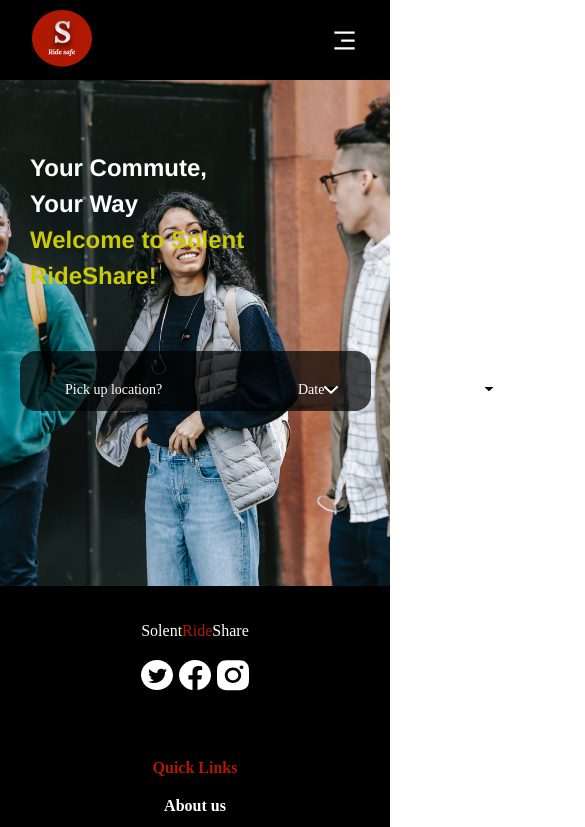
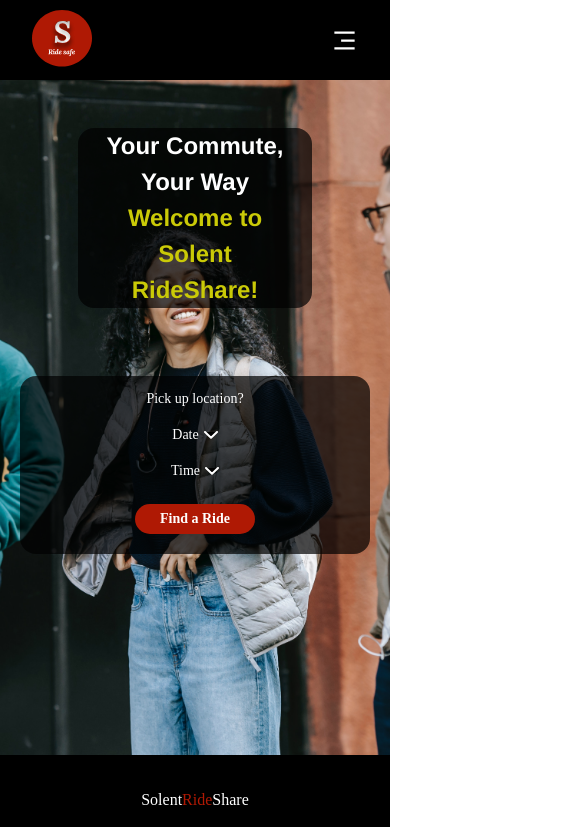
Before and after one commit to MariusBaldovin/Solent_Ride_Share, a React (Create React App) app: page / in a window 390 px wide. Shown: the top 827 px of the page, 585 px wide, since content can reach past the window. Built offline with nearby package versions, Linux system fonts and the light colour scheme; no server answers.

Commit message:
implemented firestore, created RidesOffers.js component

```diff
--- a/package.json
+++ b/package.json
@@ -3,6 +3,7 @@
   "version": "0.1.0",
   "private": true,
   "dependencies": {
+    "@firebase/firestore": "^4.1.3",
     "@testing-library/jest-dom": "^5.17.0",
     "@testing-library/react": "^13.4.0",
     "@testing-library/user-event": "^13.5.0",
--- a/src/App.js
+++ b/src/App.js
@@ -14,6 +14,7 @@
   Support,
   SignUp,
   SignIn,
+  RidesOffered,
 } from "./components";
 import "./App.css";
 import { AuthContextProvider } from "./components/context/Authcontext";
@@ -34,6 +35,7 @@
             <Route path="/Support" element={<Support />} />
             <Route path="/SignUp" element={<SignUp />} />
             <Route path="/SignIn" element={<SignIn />} />
+            <Route path="/RidesOffered" element={<RidesOffered />} />
             // Catch all unmatched routes
             <Route path="*" element={<NotFound />} />
           </Routes>
--- a/src/components/firebase.js
+++ b/src/components/firebase.js
@@ -2,6 +2,8 @@
 import { initializeApp } from "firebase/app";
 import { getAnalytics } from "firebase/analytics";
 import { getAuth } from "firebase/auth";
+import { getFirestore } from "firebase/firestore";
+
 // TODO: Add SDKs for Firebase products that you want to use
 // https://firebase.google.com/docs/web/setup#available-libraries
 
@@ -23,3 +25,6 @@
 // Initialize Firebase Authentication and get a reference to the service
 export const auth = getAuth(app);
 export default app;
+
+//init services (database)
+export const db = getFirestore(app);
--- a/src/components/home/Home.css
+++ b/src/components/home/Home.css
@@ -1,35 +1,36 @@
+/*background*/
 .solent__background {
     background-image: url("../../assets/background.jpg");
     background-size: cover;
     background-repeat: no-repeat;
     background-position: top;
-    height: 70vh;
-    /* Set the height to 100% of the viewport height */
+    height: 100vh;
     width: 100%;
-    /* Set the width to 100% */
-    position: relative;
 }
 
 
 /*Your Commute your Way
- Welcome to Solent RideShare! styling*/
+ Welcome to Solent RideShare!*/
 .solent__label {
-    height: 261px;
-    width: 631px;
+    height: auto;
+    width: 35%;
+    background-color: #000000b2;
+    overflow: hidden;
+    padding: 2em;
+    border-radius: 16px;
+    top: 3em;
+    left: 20px;
+    position: relative;
 }
 
 .solent__label .solent__slogan {
     color: transparent;
     font-family: "Inter-Bold", Helvetica;
     font-size: 3rem;
-    max-width: 90%;
     font-weight: 700;
-    left: 20px;
     letter-spacing: 0;
     line-height: 67.9px;
-    position: relative;
-    width: 631px;
-    top: 70px;
+    width: 100%;
 }
 
 .solent__label .solent__text-wrapper {
@@ -37,46 +38,45 @@
 }
 
 .solent__label .welcome__span {
+
     color: #caca07;
 }
 
-
+/* find a ride search div */
 .searching {
     background-color: #000000b2;
     border-radius: 16px;
     height: 80px;
-    position: relative;
     max-width: 789px;
-    width: 80%;
-    top: 150px;
-    left: 20px;
+    margin: 150px 0 0 20px;
+    /* Use margin to center vertically and horizontally */
+    padding: 0 20px;
+    /* Add padding for spacing on the sides */
     display: flex;
     justify-content: space-between;
     align-items: center;
 
 }
 
+
+/* find a ride button */
 .searching .find-a-ride-button {
     background-color: #af1904;
-    border-radius: 10px;
+    border-radius: 16px;
     height: 43px;
-    left: 606px;
-    position: relative;
+    width: 100%;
     max-width: 159px;
-    width: 100%;
     color: #ffffff;
     display: flex;
     justify-content: center;
     align-items: center;
+    margin: auto 10px;
+
+
+
 }
 
-/* Hover effect: change background color and text color */
-.searching .find-a-ride-button:hover {
-    background-color: #ffffff;
-    color: #af1904;
-    transition: fill ease-in 0.3s;
-}
-
+/* find a ride text */
 .searching .solent__find-a-ride {
     font-size: 16.7px;
     font-weight: 700;
@@ -87,60 +87,49 @@
     white-space: nowrap;
 }
 
-.searching .solent__pickup-location {
+/* Hover effect: change background color and text color */
+.searching .find-a-ride-button:hover {
+    background-color: #ffffff;
+    color: #af1904;
+    transition: fill ease-in 0.3s;
+}
+
+/*  pick up location, date and time */
+.searching .solent__pickup-location,
+.searching .solent__pickup-date,
+.searching .solent__pickup-time {
     color: #ffffff;
     font-size: 18.8px;
     font-weight: 400;
-    left: 45px;
     letter-spacing: 0;
     line-height: normal;
-    position: absolute;
-    top: 26px;
-    width: 158px;
+
+    display: flex;
+    justify-content: center;
+    align-items: center;
+    margin-right: auto;
 }
 
+/* placeholder color*/
 .pickup__input-box::placeholder {
     color: grey;
 }
 
-
-.searching .solent__pickup-date {
-    color: #ffffff;
-    font-size: 18.8px;
-    font-weight: 400;
-    left: 278px;
-    letter-spacing: 0;
-    line-height: normal;
-    position: absolute;
-    top: 26px;
-    width: 45px;
-}
-
-
-.searching .solent__pickup-time {
-    color: #ffffff;
-    font-size: 18.8px;
-    font-weight: 400;
-    left: 433px;
-    letter-spacing: 0;
-    line-height: normal;
-    position: absolute;
-    top: 26px;
-    width: 46px;
-}
-
+/* Pickup Location input */
 .pickup__input-box {
     font-size: 16px;
     font-weight: 400;
     top: 23px;
     width: 180px;
     border-radius: 16px;
+    text-align: center;
 }
 
 .pickup__location {
     text-align: center;
 }
 
+/* Date input */
 input[type="date"] {
     font-size: 16px;
     font-weight: 400;
@@ -150,7 +139,7 @@
     text-align: center;
 }
 
-
+/* Time input */
 input[type="time"] {
     font-size: 16px;
     font-weight: 400;
@@ -158,9 +147,15 @@
     top: 23px;
     width: 90px;
     text-align: center;
+}
+
+.solent__pickup-date svg,
+.solent__pickup-time svg {
+    margin-left: 5px;
+
+
 
 }
-
 
 /* Style SVG elements to look like links when hovered */
 .solent__pickup-date svg:hover,
@@ -172,7 +167,7 @@
     transition: fill ease-in 0.3s;
 }
 
-/* Add responsiveness for smaller screens */
+/* Add responsiveness for tablet */
 @media screen and (max-width: 768px) {
     .solent__background {
         height: 80vh;
@@ -194,26 +189,40 @@
     }
 
     .searching {
-        width: 90%;
-        max-width: 600px;
+        height: auto;
+        margin: o auto;
+        padding: 10px;
+        flex-direction: column;
+        align-items: flex-start;
+        position: relative;
+        top: 6rem;
+
     }
 
-
+    /* Style adjustments for child elements within .searching */
+    .solent__pickup-location,
+    .solent__pickup-date,
+    .solent__pickup-time,
+    .find-a-ride-button {
+        margin-bottom: 10px;
+        width: 100%;
+        padding: 5px;
+        border-radius: 10px;
+    }
 
 }
 
 /* Add responsiveness for even smaller screens */
 @media screen and (max-width: 576px) {
     .solent__background {
-        height: 60vh;
-        /* Adjust the height for smaller screens */
+        height: 80vh;
     }
 
-    /* Mobile screens */
-    @media (max-width: 576px) {
-
     .solent__label {
-            width: 100%;
+        width: 60%;
+        text-align: center;
+        margin: 0 auto;
+        left: 0;
     }
 
     .solent__label .solent__slogan {
@@ -221,18 +230,33 @@
     }
 
     .searching {
-            width: 90%;
-            max-width: none;
-            padding: 20px;
-            top: 10px;
-            height: 60px;
+        margin: 20px;
+        padding: 10px;
+
     }
 
-        /* Set the font size for Pick up location? , Date, Time and for it's input*/
-        .searching span,
-        .searching input {
+    .pickup__input-box,
+    input[type="date"],
+    input[type="time"] {
+        width: 50%;
+    }
+
+    /* find a ride button in mobile version */
+    .searching .find-a-ride-button {
+        margin: 10px auto;
+        height: 30px;
+        width: 120px;
+    }
+
+    /* find a ride text in mobile version */
+    .searching .solent__find-a-ride {
         font-size: 14px;
     }
 
+    /*  pick up location, date and time */
+    .searching .solent__pickup-location,
+    .searching .solent__pickup-date,
+    .searching .solent__pickup-time {
+        font-size: 14px;
     }
 }
--- a/src/components/home/Home.js
+++ b/src/components/home/Home.js
@@ -1,4 +1,5 @@
 import React, { useState } from "react";
+import { Link } from "react-router-dom";
 import "./Home.css";
 
 const Home = () => {
@@ -50,9 +51,6 @@
           </p>
         </div>
         <div className="searching">
-          <a href="#" className="find-a-ride-button">
-            <div className="solent__find-a-ride">Find a Ride</div>
-          </a>
           <div className="solent__pickup-location">
             {editingLocation ? (
               <input
@@ -152,6 +150,9 @@
               </>
             )}
           </div>
+          <Link to="/RidesOffered" className="find-a-ride-button">
+            <div className="solent__find-a-ride">Find a Ride</div>
+          </Link>
         </div>
       </div>
     </>
--- a/src/components/index.js
+++ b/src/components/index.js
@@ -11,3 +11,4 @@
 export { default as Support } from "./support/Support";
 export { default as SignUp } from "./signup/SignUp";
 export { default as SignIn } from "./signin/SignIn";
+export { default as RidesOffered } from "./RidesOffered/RidesOffered";
--- a/src/components/navbar/NavBar.css
+++ b/src/components/navbar/NavBar.css
@@ -98,18 +98,18 @@
     align-items: center;
     flex-direction: column;
     text-align: center;
-    background-color: rgb(122, 14, 14);
+    background-color: rgb(25, 122, 14);
     padding: 3rem;
     position: fixed;
     /* Use fixed positioning to cover the screen */
     top: 0;
-    left: 0;
-    right: 0;
-    bottom: 0;
-    z-index: 1;
+    left: 5%;
+    right: 50%;
+    bottom: 600px;
     min-width: 410px;
     min-height: 300px;
     border-radius: 5px;
+    z-index: 2;
 }
 
 
```
Also changed, not shown: src/components/RidesOffered/RidesOffered.js (added, +56 -0 lines), src/components/navbar/NavBar.js (+13 -6 lines), src/components/offerride/OfferRide.css (+16 -16 lines), src/components/table/Table.js (added, +15 -0 lines), src/components/table/table.css (added), 1 other file (tests, documents, lock files or other folders). Lines whose indentation alone changed are shown as unchanged.
